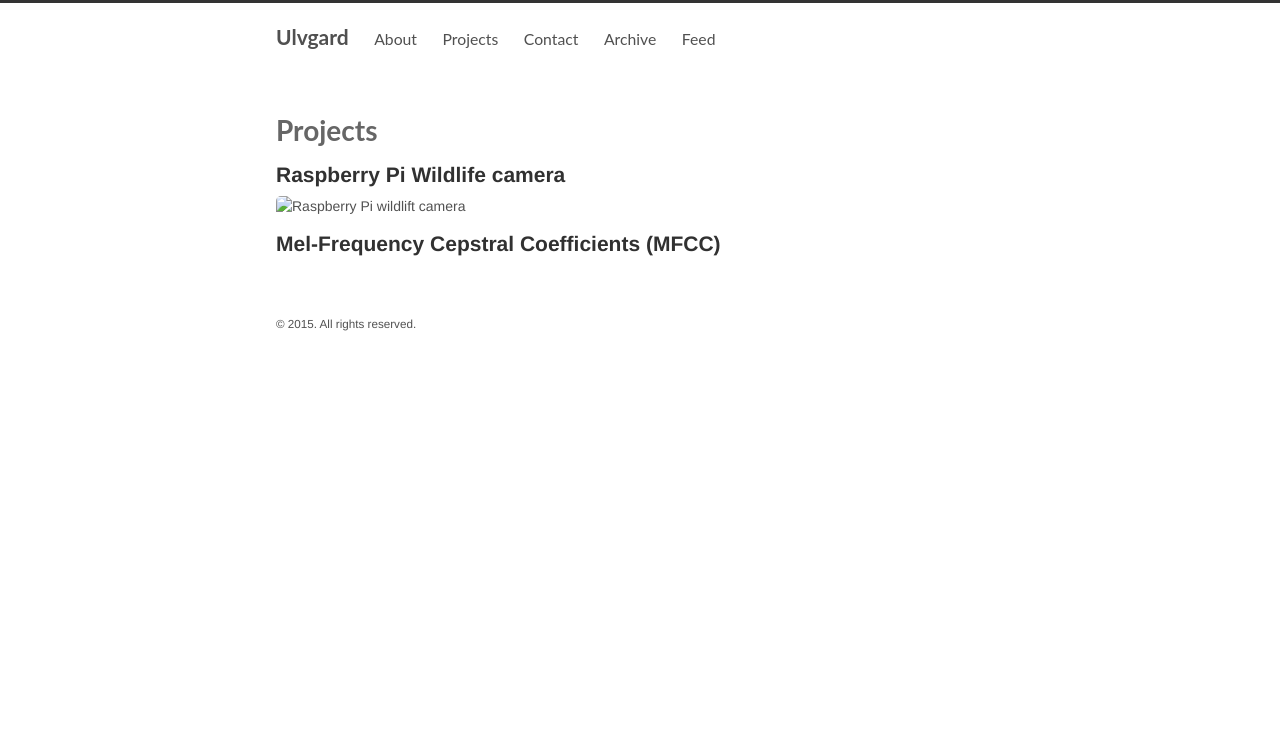
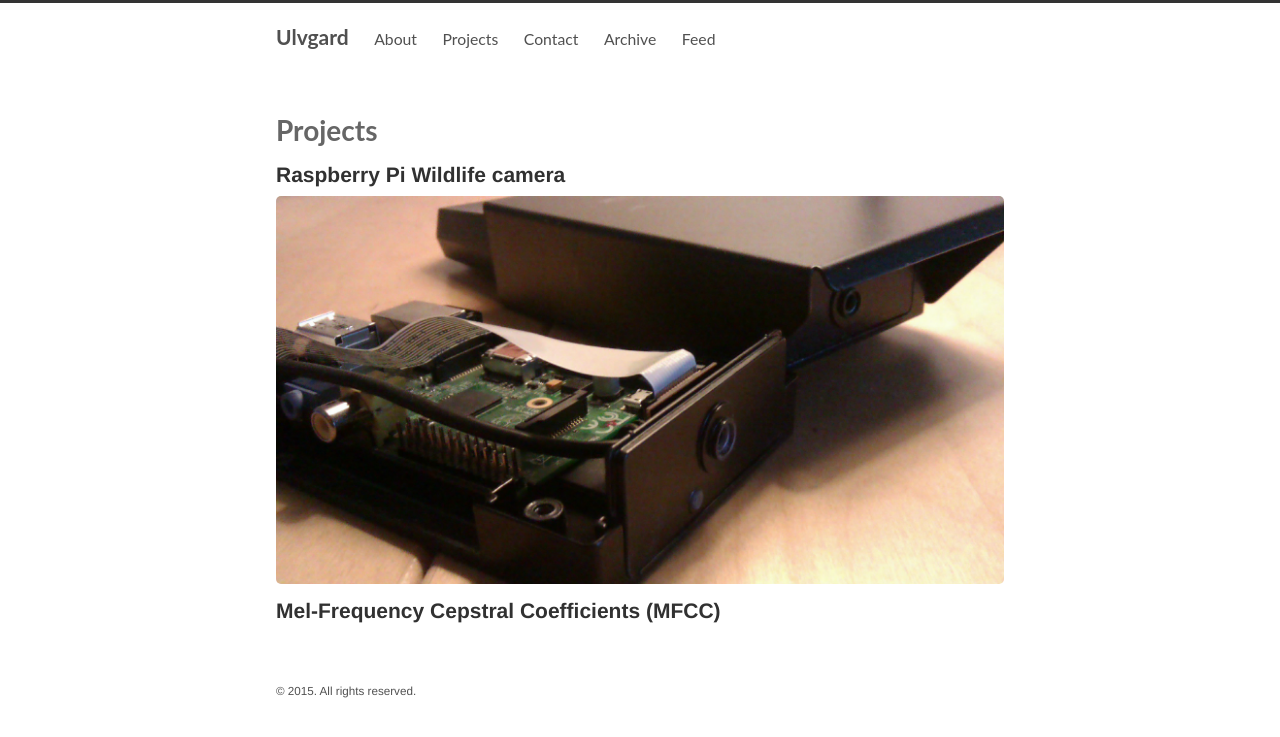
Before and after one commit to ulvgard/ulvgard.github.io, a Jekyll site: the page built from projects.md, in a window 1280 px wide. Shown: the top 737 px of the page. Built offline with Jekyll 4.4.1, drawn with Linux system fonts in a browser that asks for light colours.

Commit message:
Fixing image path

```diff
--- a/projects.md
+++ b/projects.md
@@ -4,6 +4,7 @@ title: Projects
 ---
 
 ## Raspberry Pi Wildlife camera
-![Raspberry Pi wildlift camera]({{ site.url }}/static/pic/wildliftpi.png)
+
+![Raspberry Pi wildlift camera](/static/pic/wildliftpi.png "Raspberry Pi Wildlift camera")
 
 ## Mel-Frequency Cepstral Coefficients (MFCC)
```
Also changed, not shown: 8 other files.
